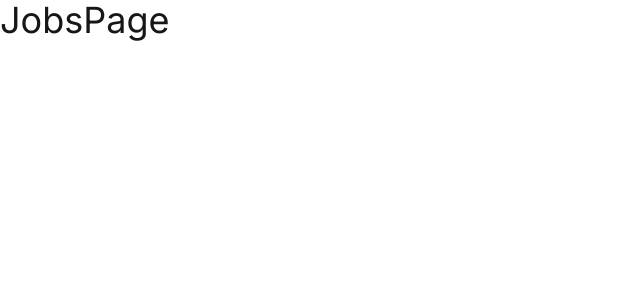
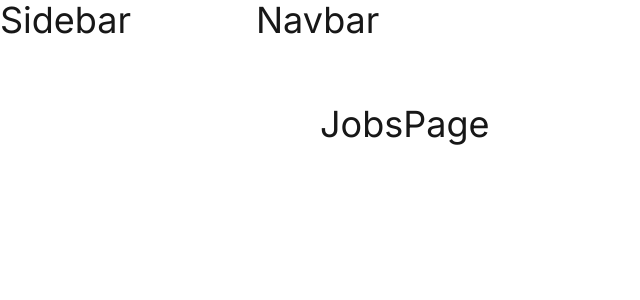
Before and after one commit to Martin-Andreev-288/my-jobify-nextjs, a Next.js app: page /jobs in a window 1280 px wide. Shown: the top 300 px of the page, without its empty margins (0-640 px from the left). Built offline with nearby package versions, Linux system fonts and the light colour scheme.

Commit message:
Setup dashboard layout and create structure for the sidebar, the navbar, the dropdown links and the theme toggle
Navbar will be visible ON ALL PAGES in the (dashboard) folder.

The sidebar will be visible on big screen.

```diff
--- a/app/(dashboard)/layout.tsx
+++ b/app/(dashboard)/layout.tsx
@@ -1,5 +1,22 @@
-const layout = ({ children }: { children: React.ReactNode }) => {
-  return <div>{children}</div>;
-};
+import Navbar from "@/components/Navbar";
+import Sidebar from "@/components/Sidebar";
+
+import { PropsWithChildren } from "react";
+
+function layout({ children }: PropsWithChildren) {
+  return (
+    <main className="grid lg:grid-cols-5">
+      {/* first-col hide on small screen */}
+      <div className="hidden lg:block lg:col-span-1 lg:min-h-screen">
+        <Sidebar />
+      </div>
+      {/* second-col hide dropdown on big screen */}
+      <div className="lg:col-span-4">
+        <Navbar />
+        <div className="py-16 px-4 sm:px-8 lg:px-16">{children}</div>
+      </div>
+    </main>
+  );
+}
 
 export default layout;
--- /dev/null
+++ b/components/LinksDropdown.tsx
@@ -0,0 +1,4 @@
+const LinksDropdown = () => {
+  return <h2 className="text-4xl">LinksDropdown</h2>;
+};
+export default LinksDropdown;
--- /dev/null
+++ b/components/Navbar.tsx
@@ -0,0 +1,4 @@
+const Navbar = () => {
+  return <h2 className="text-4xl">Navbar</h2>;
+};
+export default Navbar;
--- /dev/null
+++ b/components/Sidebar.tsx
@@ -0,0 +1,5 @@
+const Sidebar = () => {
+  return <h2 className="text-4xl">Sidebar</h2>;
+};
+
+export default Sidebar;
--- /dev/null
+++ b/components/ThemeToggle.tsx
@@ -0,0 +1,4 @@
+const ThemeToggle = () => {
+  return <h2 className="text-4xl">ThemeToggle</h2>;
+};
+export default ThemeToggle;
```
